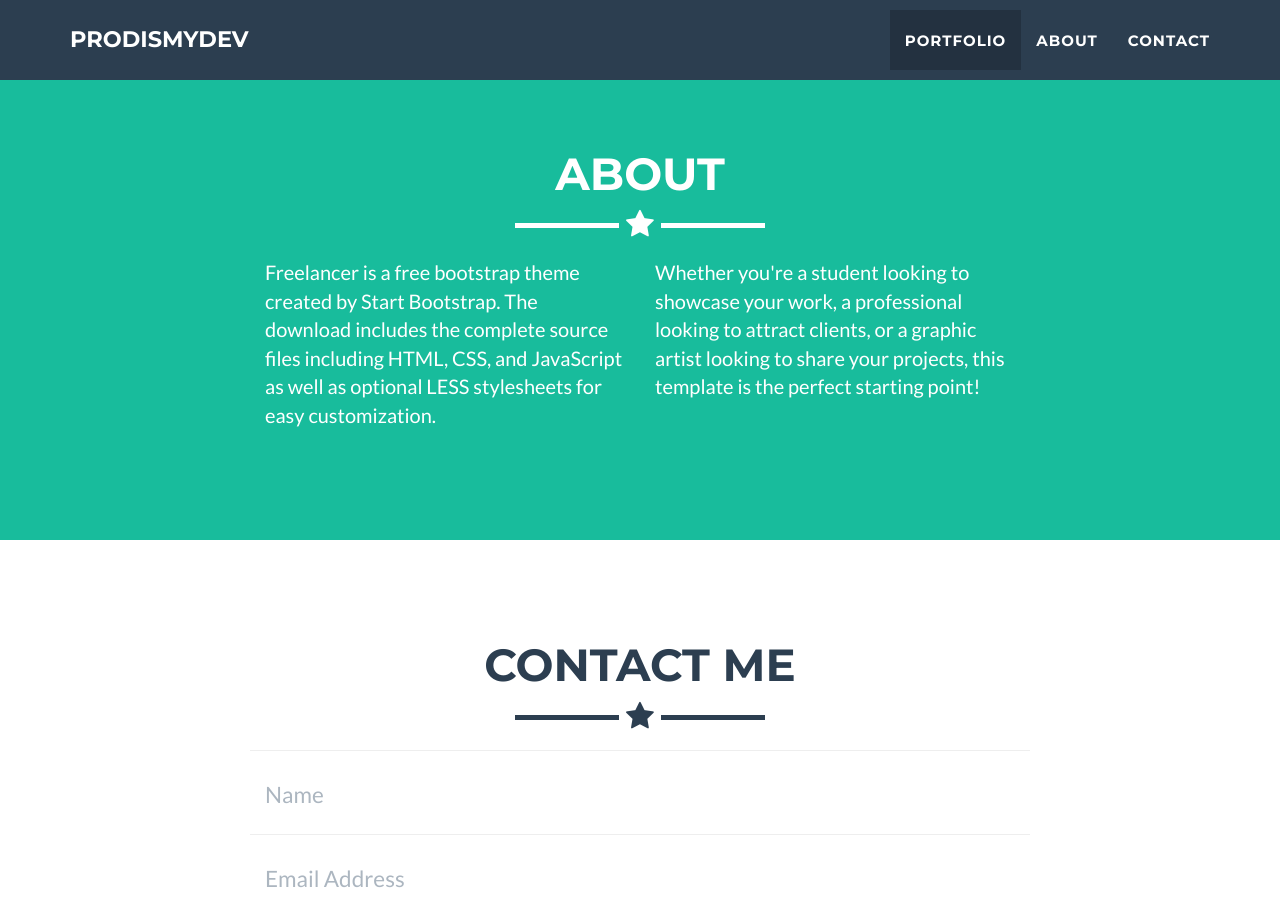
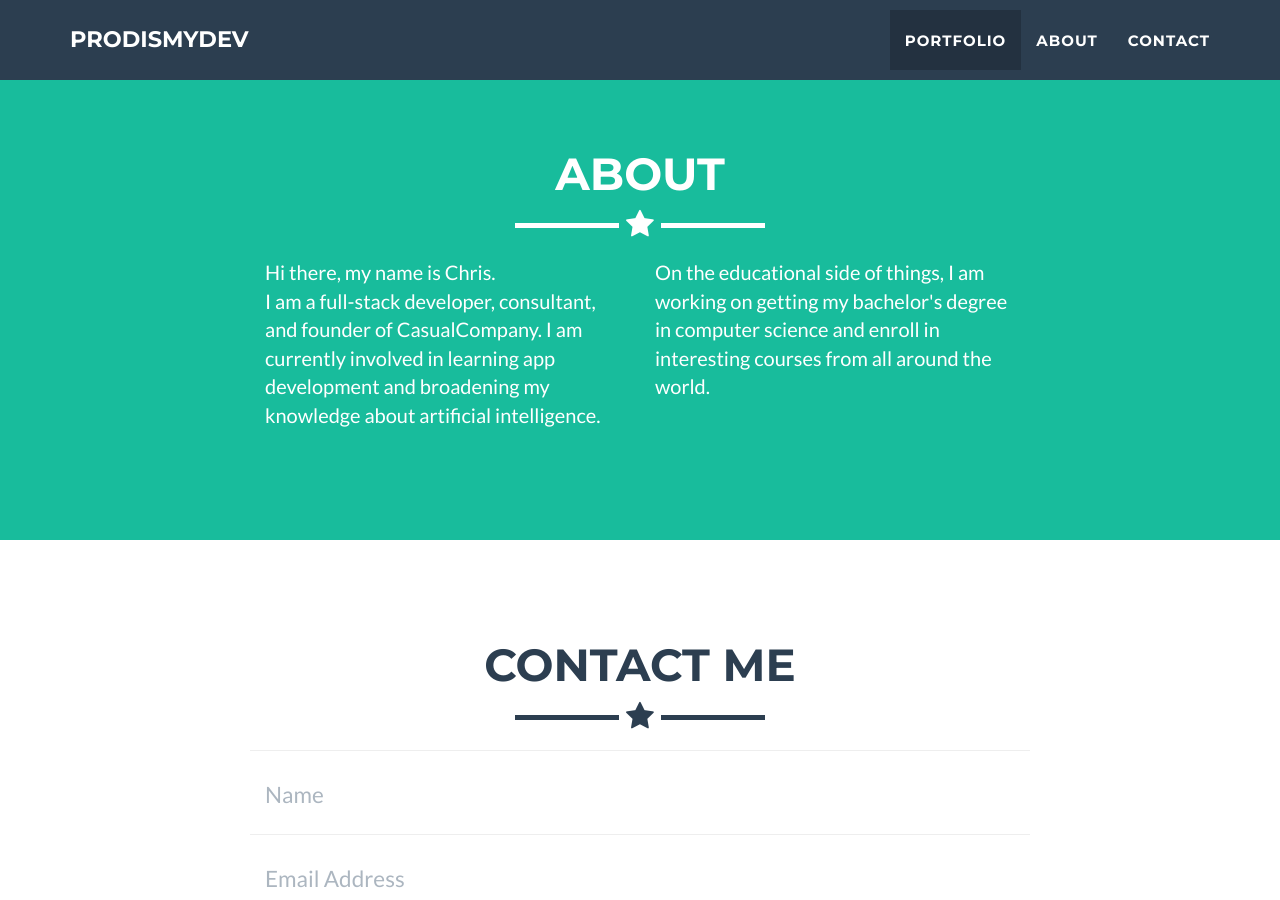
Before and after one commit to ProdIsMyDev/ProdIsMyDev, a Jekyll site: the page built from index.html, in a window 1280 px wide and 900 px high, scrolled down 1879 px. Built offline with Jekyll 4.4.1, drawn with Linux system fonts in a browser that asks for light colours.

Commit message:
Adding custom about section
Signed-off-by: ProdIsMyDev <chris@casualcompany.de>

```diff
--- a/_includes/about.html
+++ b/_includes/about.html
@@ -10,17 +10,19 @@
     <div class="row">
       <div class="col-lg-4 col-lg-offset-2">
         <p>
-          Freelancer is a free bootstrap theme created by Start Bootstrap. The
-          download includes the complete source files including HTML, CSS, and
-          JavaScript as well as optional LESS stylesheets for easy
-          customization.
+          Hi there, my name is Chris. <br />
+          I am a full-stack developer, consultant, and founder of
+          <a style="color: white" href="https://casualcompany.de"
+            >CasualCompany</a
+          >. I am currently involved in learning app development and broadening
+          my knowledge about artificial intelligence.
         </p>
       </div>
       <div class="col-lg-4">
         <p>
-          Whether you're a student looking to showcase your work, a professional
-          looking to attract clients, or a graphic artist looking to share your
-          projects, this template is the perfect starting point!
+          On the educational side of things, I am working on getting my
+          bachelor's degree in computer science and enroll in interesting
+          courses from all around the world.
         </p>
       </div>
     </div>
```
